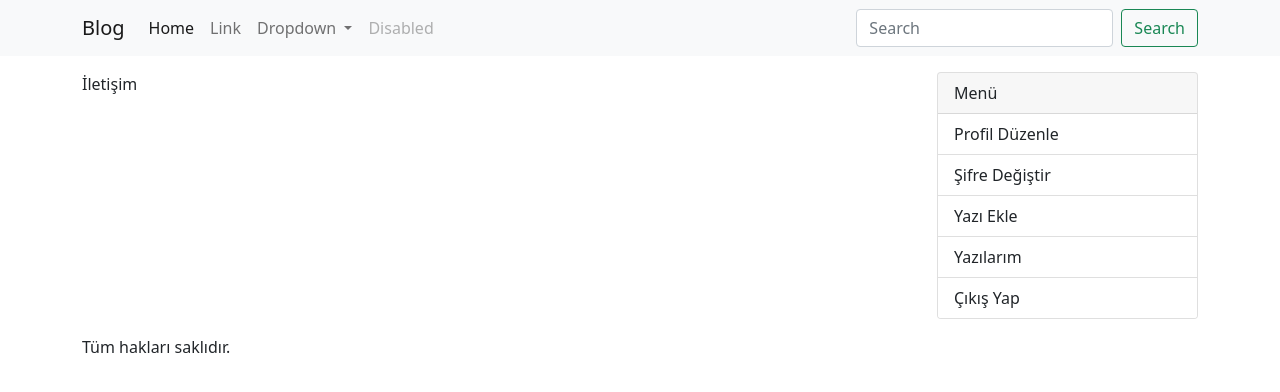
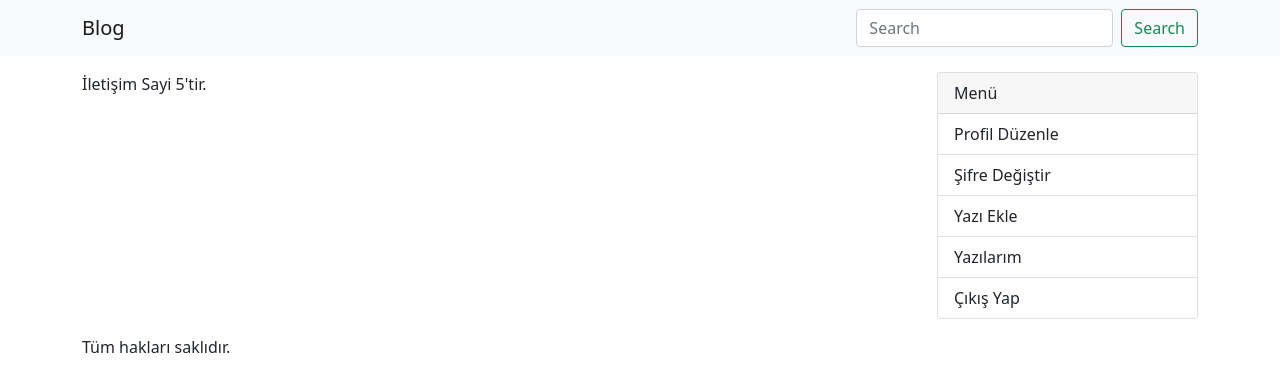
Before and after one commit to kemalozccan/blog_sayfasi, a Django app: page /iletisim in a window 1280 px wide. Shown: the top 392 px of the page. Run offline with Django 4.2, Linux system fonts and the light colour scheme; data that the repository does not hold is empty; some libraries are stand-ins or nearby versions.

Commit message:
Temlate tag'leri oluşturuldu. Url tag'i ve navbarda kategori sıralaması yapıldı.

```diff
--- a/blog/templates/pages/iletisim.html
+++ b/blog/templates/pages/iletisim.html
@@ -5,5 +5,13 @@
 {% endblock title %}
 
 {% block content %}
-İletişim
+  İletişim
+
+  {% if sayi == 5 %}
+    Sayi 5'tir.
+  {% else %}
+    Sayi 5 değildir.
+  {% endif %}
+
+
 {% endblock content %}
--- /dev/null
+++ b/blog/templatetags/kategori_list.py
@@ -0,0 +1,9 @@
+from django import template
+from blog.models import KategoriModel
+
+register = template.Library()
+
+@register.simple_tag
+def kategori_list():
+    kategoriler = KategoriModel.objects.all()
+    return kategoriler
--- a/blog/urls.py
+++ b/blog/urls.py
@@ -2,6 +2,6 @@ from django.urls import path, include
 from blog.views import iletisim, anasayfa
 
 urlpatterns = [
-    path('', anasayfa),
-    path('iletisim', iletisim),
+    path('', anasayfa, name='anasayfa'),
+    path('iletisim', iletisim, name='iletisim'),
 ]
--- a/blog/views/iletisim.py
+++ b/blog/views/iletisim.py
@@ -3,6 +3,6 @@ from django.shortcuts import render
 
 def iletisim(request):
     context = {
-        'isim' : 'Kemal Özcan'
+        'sayi' : 5
     }
     return render(request, 'pages/iletisim.html', context=context)
--- a/config/settings.py
+++ b/config/settings.py
@@ -38,8 +38,9 @@ INSTALLED_APPS = [
     'django.contrib.messages',
     'django.contrib.staticfiles',
     # 2. taraf uygulamalar
+    'account',
     'blog',
-    'account',
+
     # 3. taraf uygulamalar
     'ckeditor',
 ]
--- a/templates/components/navbar.html
+++ b/templates/components/navbar.html
@@ -1,31 +1,23 @@
+{% load kategori_list %}
+{% kategori_list as kategoriler %}
+
+
 <nav class="navbar navbar-expand-lg navbar-light bg-light">
     <div class="container">
-      <a class="navbar-brand" href="#">Blog</a>
+      <a class="navbar-brand" href="{% url 'anasayfa' %}">Blog</a>
       <button class="navbar-toggler" type="button" data-bs-toggle="collapse" data-bs-target="#navbarSupportedContent" aria-controls="navbarSupportedContent" aria-expanded="false" aria-label="Toggle navigation">
         <span class="navbar-toggler-icon"></span>
       </button>
       <div class="collapse navbar-collapse" id="navbarSupportedContent">
         <ul class="navbar-nav me-auto mb-2 mb-lg-0">
-          <li class="nav-item">
-            <a class="nav-link active" aria-current="page" href="#">Home</a>
-          </li>
-          <li class="nav-item">
-            <a class="nav-link" href="#">Link</a>
-          </li>
-          <li class="nav-item dropdown">
-            <a class="nav-link dropdown-toggle" href="#" id="navbarDropdown" role="button" data-bs-toggle="dropdown" aria-expanded="false">
-              Dropdown
-            </a>
-            <ul class="dropdown-menu" aria-labelledby="navbarDropdown">
-              <li><a class="dropdown-item" href="#">Action</a></li>
-              <li><a class="dropdown-item" href="#">Another action</a></li>
-              <li><hr class="dropdown-divider"></li>
-              <li><a class="dropdown-item" href="#">Something else here</a></li>
-            </ul>
-          </li>
-          <li class="nav-item">
-            <a class="nav-link disabled" href="#" tabindex="-1" aria-disabled="true">Disabled</a>
-          </li>
+
+          {% for kategori in kategoriler %}
+            <li class="nav-item">
+              <a class="nav-link active" aria-current="page" href="#">{{ kategori.isim }}</a>
+            </li>
+          {% endfor %}
+
+
         </ul>
         <form class="d-flex">
           <input class="form-control me-2" type="search" placeholder="Search" aria-label="Search">
```
Also changed, not shown: blog/templatetags/__init__.py (added).
